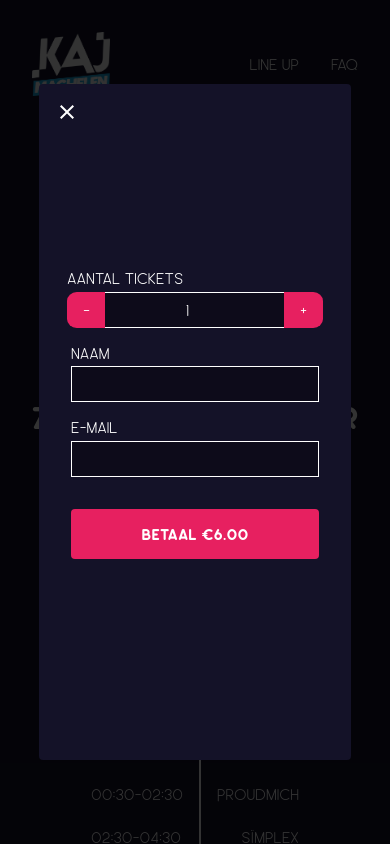
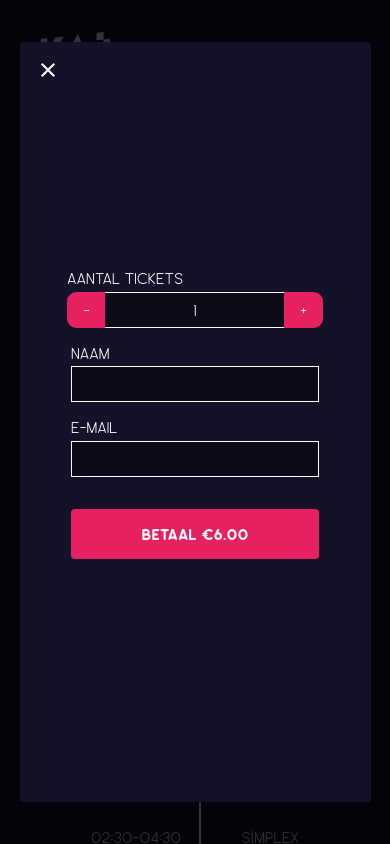
Before and after one commit to Cocktail-vs-Beer/frontend, a Next.js app: page / in a window 390 px wide. Both pictures are taken after a click on the button "Bestel ticket". Shown: the top 844 px of the page. Built offline with nearby package versions, Linux system fonts and the light colour scheme.

Commit message:
fix modal bugging out on mobile

```diff
--- a/src/components/Hero/index.tsx
+++ b/src/components/Hero/index.tsx
@@ -173,7 +173,7 @@ const Hero = ({ numberOfTickets, setNumberOfTickets }: any) => {
                 <br></br>
                 <input
                   type="text"
-                  autoComplete="false"
+                  autoComplete="nope"
                   autoCapitalize="true"
                   className="c-orderform__input"
                   name="naam"
--- a/src/pages/_app.tsx
+++ b/src/pages/_app.tsx
@@ -6,6 +6,10 @@ function MyApp({ Component, pageProps }: AppProps) {
   return (
     <>
       <Head>
+        <meta
+          name="viewport"
+          content="width=device-width, height=device-height, initial-scale=1"
+        ></meta>
         <link
           rel="apple-touch-icon"
           sizes="180x180"
--- a/src/pages/index.tsx
+++ b/src/pages/index.tsx
@@ -9,7 +9,7 @@ import FAQ from "../components/FAQ";
 import { TFAQ } from "../types/FAQ";
 
 const lineup: Array<TLineup> = [
-  { timeslot: "21:00-22:30", name: "DJ Miles" },
+  { timeslot: "21:00-22:30", name: "Miles" },
   { timeslot: "22:30-00:30", name: "Bibendum" },
   { timeslot: "00:30-02:30", name: "Proudmich" },
   { timeslot: "02:30-04:30", name: "Sïmplex" },
--- a/src/styles/components/ticketmodal.scss
+++ b/src/styles/components/ticketmodal.scss
@@ -1,9 +1,9 @@
 .c-ticketmodal {
     position: absolute;
-    top: 10%;
-    left: 10%;
-    right: 10%;
-    bottom: 10%;
+    top: 5%;
+    left: 5%;
+    right: 5%;
+    bottom: 5%;
     background-color: map-get($map: $primary-colors, $key: blue500);
     border-radius: 4px;
     &-overlay {
@@ -14,12 +14,14 @@
         bottom: 0;
         background: rgba($color: #000000, $alpha: 0.8);
     }
-    &-header__svg {
-        position: absolute;
-        fill: white;
-        left: 16px;
-        top: 16px;
-        cursor: pointer;
+    &-header {
+        &__svg {
+            position: absolute;
+            fill: white;
+            left: 16px;
+            top: 16px;
+            cursor: pointer;
+        }
     }
     &__container {
         height: 100%;
--- a/src/styles/generic/normalize.scss
+++ b/src/styles/generic/normalize.scss
@@ -7,6 +7,11 @@
  * 1. Correct the line height in all browsers.
  * 2. Prevent adjustments of font size after orientation changes in iOS.
  */
+input[type="number"]::-webkit-outer-spin-button,
+input[type="number"]::-webkit-inner-spin-button {
+    -webkit-appearance: none;
+    margin: 0;
+}
 
 html {
     line-height: 1.15; /* 1 */
```
